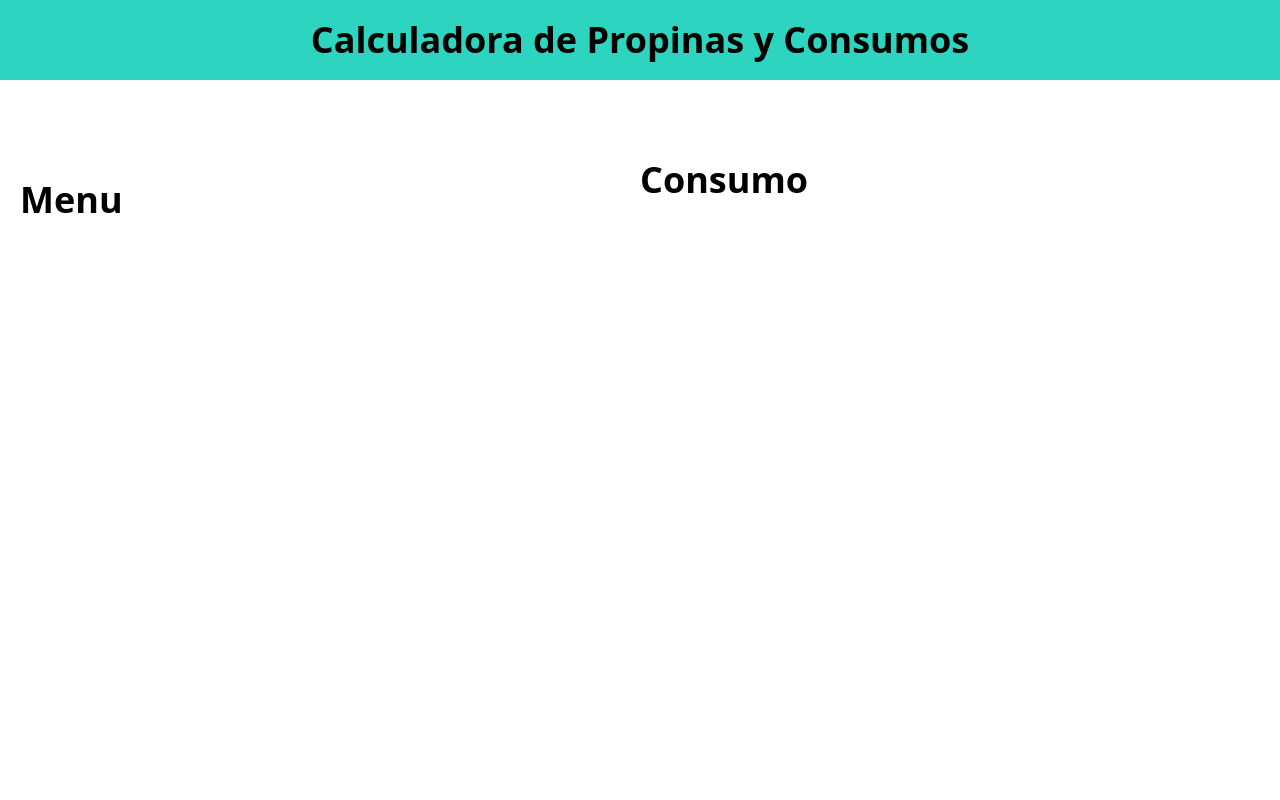
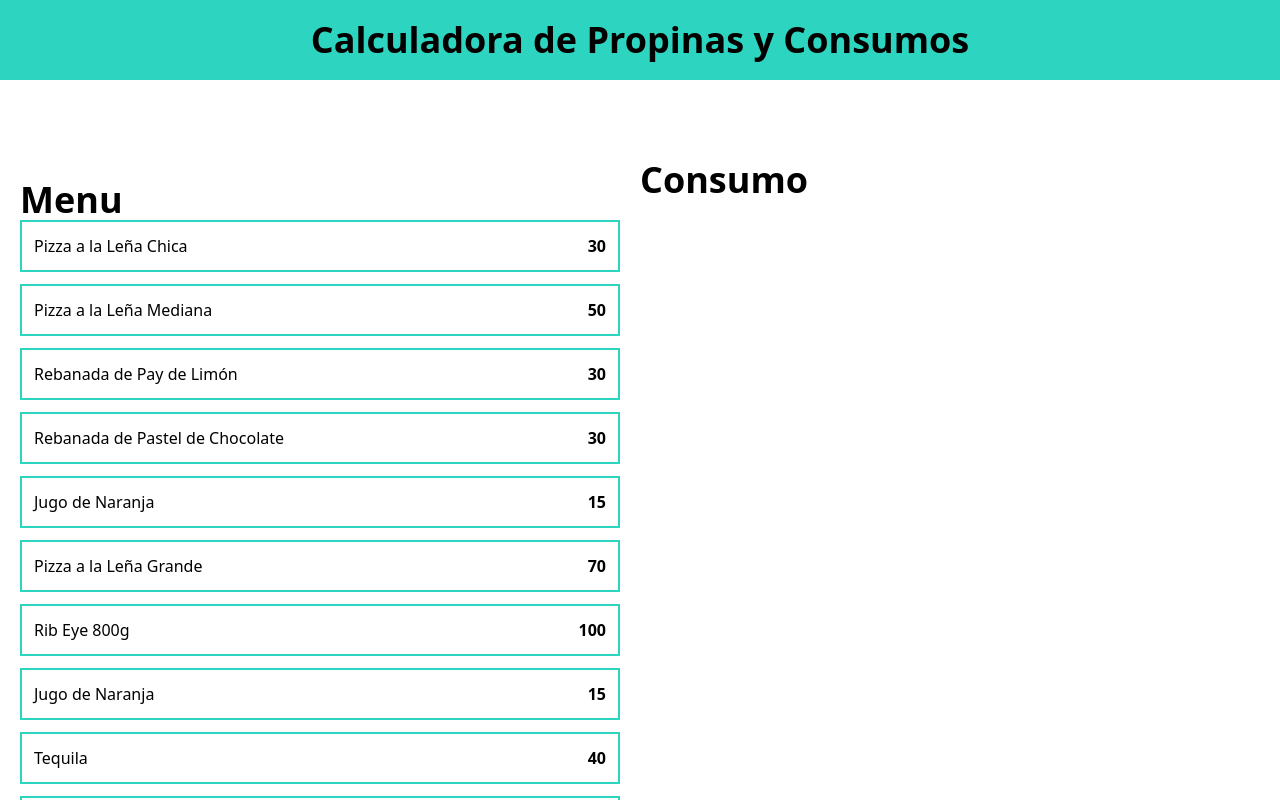
Before and after one commit to PedroBraude/react-ts-tip-calculator, a React (Vite) app: page / in a window 1280 px wide. Shown: the top 800 px of the page. Built offline with nearby package versions, Linux system fonts and the light colour scheme.

Commit message:
feat: add MenuItem to app.tsx

```diff
--- a/src/App.tsx
+++ b/src/App.tsx
@@ -1,3 +1,6 @@
+import { MenuItem } from './components/MenuItem';
+import { menuItems } from './data/db';
+
 export default function App() {
   return (
     <>
@@ -10,7 +13,11 @@ export default function App() {
       <main className="grid mx-auto mt-20 md:grid-cols-2 max-w-7xl">
         <div className="p-5">
           <h2 className="text-4xl font-black">Menu</h2>
-          <div className="space-y-3"></div>
+          <div className="space-y-3">
+            {menuItems.map((item) => (
+              <MenuItem key={item.id} item={item} />
+            ))}
+          </div>
         </div>
 
         <div>
--- /dev/null
+++ b/src/components/MenuItem.tsx
@@ -0,0 +1,15 @@
+import { MenuItemT } from '../types';
+
+type menuItemProps = {
+  item: MenuItemT;
+};
+
+// inline destructuring
+export const MenuItem = ({ item: { id, price, name } }: menuItemProps) => {
+  return (
+    <button className="flex justify-between w-full p-3 border-2 border-teal-400 hover:bg-teal-200">
+      <p>{name}</p>
+      <p className="font-black">{price}</p>
+    </button>
+  );
+};
```
